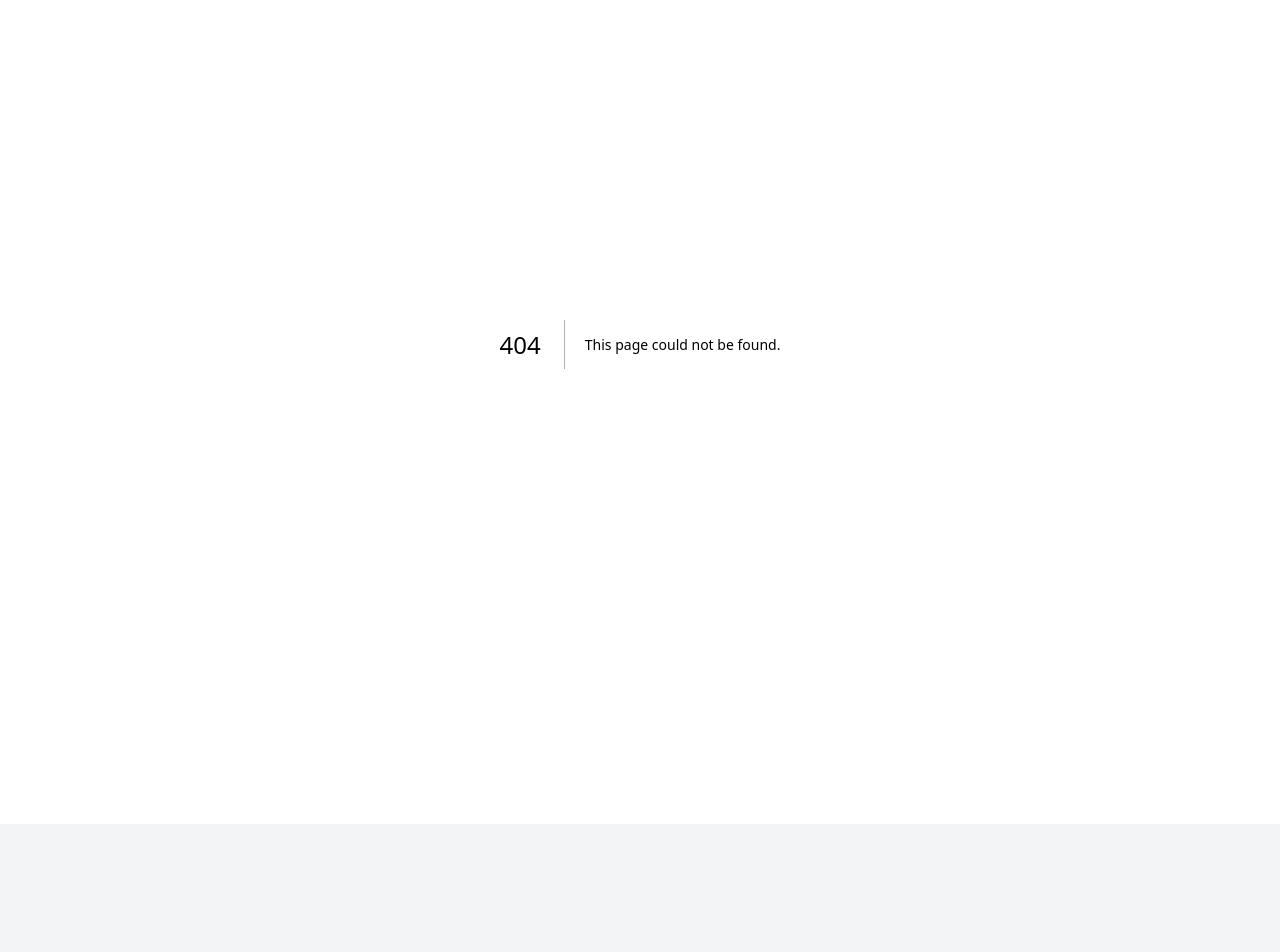
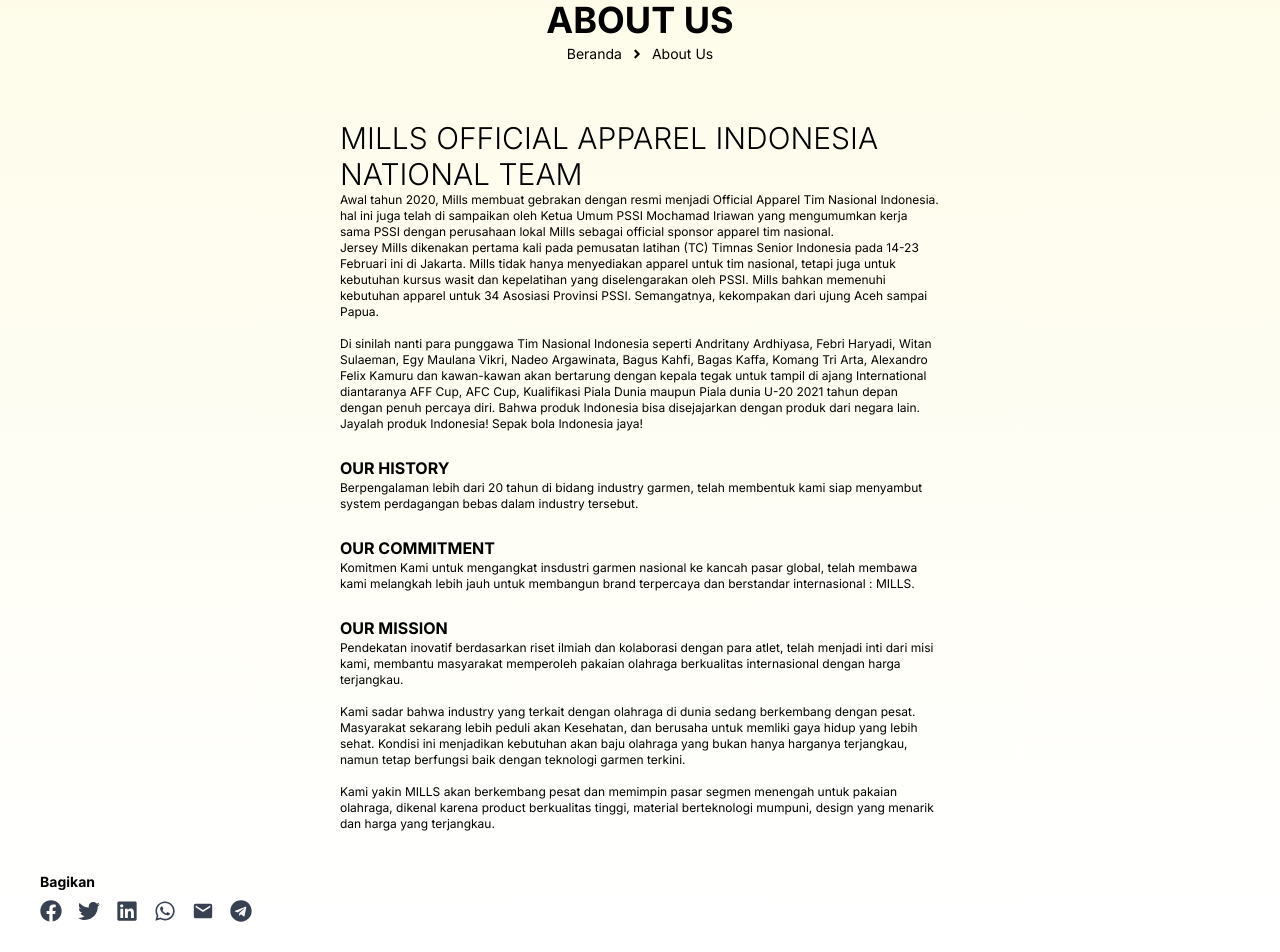
Before and after one commit to hengkianggia/mills, a Next.js app: page /article/about-us in a window 1280 px wide. Before the commit this address had no page. Shown: the part 120-1072 px from the top of the page. Built offline with nearby package versions, Linux system fonts and the light colour scheme.

Commit message:
about us and how to order

```diff
--- /dev/null
+++ b/src/app/article/[slug]/page.jsx
@@ -0,0 +1,53 @@
+import Div from '@/components/helper/Div'
+import AboutUs from '@/components/pages/article/AboutUs'
+import HowToOrder from '@/components/pages/article/HowToOrder'
+import Title from '@/components/title component/Title'
+import React from 'react'
+import { FaFacebook, FaLinkedin, FaTelegram, FaTwitter, FaWhatsapp } from 'react-icons/fa'
+import { MdEmail } from 'react-icons/md'
+
+const ArticleDetail = ({params}) => {
+let title = params.slug
+
+  return (
+    <>
+      <Div
+        flex
+        column
+        itemsCenter
+        full
+        className="bg-gradient-to-b from-yellow-50 to-white pt-14 px-4"
+      >
+        <div className="w-full flex flex-col items-center max-w-screen-maxxx min-h-[80vh] md:min-h-[50vh] lg:min-h-[90vh]">
+          <Title title={title} />
+
+          <div className="mt-14 w-full">
+            {title == 'about-us' && <AboutUs/>}
+            {title == 'how-to-order' && <HowToOrder/>}
+            <ListSosmed />
+          </div>
+        </div>
+      </Div>
+    </>
+  );
+}
+
+export default ArticleDetail
+
+const ListSosmed = () => {
+  return (
+    <div className="w-full flex flex-col gap-2 mt-10">
+      <h1 className="font-bold text-sm">Bagikan</h1>
+
+      {/* list sosmed */}
+      <div className="flex items-center gap-4">
+        <FaFacebook size={22} className="cursor-pointer text-gray-700" />
+        <FaTwitter size={22} className="cursor-pointer text-gray-700" />
+        <FaLinkedin size={22} className="cursor-pointer text-gray-700" />
+        <FaWhatsapp size={22} className="cursor-pointer text-gray-700" />
+        <MdEmail size={22} className="cursor-pointer text-gray-700" />
+        <FaTelegram size={22} className="cursor-pointer text-gray-700" />
+      </div>
+    </div>
+  );
+}
--- a/src/components/footer/Footer.jsx
+++ b/src/components/footer/Footer.jsx
@@ -58,9 +58,9 @@
                   }
                 >
                   {openFooter === "customer-services" ? (
-                    <FaSortUp className="lg:hidden"/>
+                    <FaSortUp className="lg:hidden" />
                   ) : (
-                    <FaSortDown className="lg:hidden"/>
+                    <FaSortDown className="lg:hidden" />
                   )}
                 </div>
               </div>
@@ -68,8 +68,8 @@
               {/* for mobile and tablet */}
               {openFooter == "customer-services" && (
                 <div className="mt-4 space-y-1 flex flex-col">
-                  <Link href={"/"}>About us</Link>
-                  <Link href={"/"}>How to order</Link>
+                  <Link href={"/article/about-us"}>About us</Link>
+                  <Link href={"/article/how-to-order"}>How to order</Link>
                   <Link href={"/"}>Shipping Methods</Link>
                   <Link href={"/"}>Payment Methods</Link>
                   <Link href={"/"}>FAQ</Link>
@@ -80,8 +80,8 @@
 
               {/* for desktop */}
               <div className="mt-4 space-y-1 flex flex-col max-lg:hidden">
-                <Link href={"/"}>About us</Link>
-                <Link href={"/"}>How to order</Link>
+                <Link href={"/article/about-us"}>About us</Link>
+                <Link href={"/article/how-to-order"}>How to order</Link>
                 <Link href={"/"}>Shipping Methods</Link>
                 <Link href={"/"}>Payment Methods</Link>
                 <Link href={"/"}>FAQ</Link>
--- a/src/components/navbar/Navbar.jsx
+++ b/src/components/navbar/Navbar.jsx
@@ -296,8 +296,6 @@
                       <div
                         key={index}
                         className="px-3 py-3 text-xs cursor-pointer min-w-[12vw] bg-gray-me transition-all hover:bg-gray-200"
-                        onMouseEnter={() => setSubNavItemActive(item.href)}
-                        onMouseLeave={() => setSubNavItemActive("")}
                       >
                         {item.name}
                       </div>
--- /dev/null
+++ b/src/components/pages/article/AboutUs.jsx
@@ -0,0 +1,72 @@
+import Div from '@/components/helper/Div'
+import React from 'react'
+
+const AboutUs = () => {
+  return (
+    <Div full className="w-full flex flex-col items-center">
+      <div className="md:max-w-[70%] lg:max-w-[50%]">
+        <h1 className="uppercase text-3xl font-light">
+          MILLS OFFICIAL APPAREL INDONESIA NATIONAL TEAM{" "}
+        </h1>
+        <p className="text-xs">
+          Awal tahun 2020, Mills membuat gebrakan dengan resmi menjadi Official
+          Apparel Tim Nasional Indonesia. hal ini juga telah di sampaikan oleh
+          Ketua Umum PSSI Mochamad Iriawan yang mengumumkan kerja sama PSSI
+          dengan perusahaan lokal Mills sebagai official sponsor apparel tim
+          nasional. <br />
+          Jersey Mills dikenakan pertama kali pada pemusatan latihan (TC) Timnas
+          Senior Indonesia pada 14-23 Februari ini di Jakarta. Mills tidak hanya
+          menyediakan apparel untuk tim nasional, tetapi juga untuk kebutuhan
+          kursus wasit dan kepelatihan yang diselengarakan oleh PSSI. Mills
+          bahkan memenuhi kebutuhan apparel untuk 34 Asosiasi Provinsi PSSI.
+          Semangatnya, kekompakan dari ujung Aceh sampai Papua. <br /> <br /> Di
+          sinilah nanti para punggawa Tim Nasional Indonesia seperti Andritany
+          Ardhiyasa, Febri Haryadi, Witan Sulaeman, Egy Maulana Vikri, Nadeo
+          Argawinata, Bagus Kahfi, Bagas Kaffa, Komang Tri Arta, Alexandro Felix
+          Kamuru dan kawan-kawan akan bertarung dengan kepala tegak untuk tampil
+          di ajang International diantaranya AFF Cup, AFC Cup, Kualifikasi Piala
+          Dunia maupun Piala dunia U-20 2021 tahun depan dengan penuh percaya
+          diri. Bahwa produk Indonesia bisa disejajarkan dengan produk dari
+          negara lain. Jayalah produk Indonesia! Sepak bola Indonesia jaya!
+        </p>
+
+        <div className="mt-6">
+          <h2 className="font-bold">OUR HISTORY</h2>
+          <p className="text-xs">
+            Berpengalaman lebih dari 20 tahun di bidang industry garmen, telah
+            membentuk kami siap menyambut system perdagangan bebas dalam
+            industry tersebut.
+          </p>
+        </div>
+        <div className="mt-6">
+          <h2 className="font-bold">OUR COMMITMENT</h2>
+          <p className="text-xs">
+            Komitmen Kami untuk mengangkat insdustri garmen nasional ke kancah
+            pasar global, telah membawa kami melangkah lebih jauh untuk
+            membangun brand terpercaya dan berstandar internasional : MILLS.
+          </p>
+        </div>
+        <div className="mt-6">
+          <h2 className="font-bold">OUR MISSION</h2>
+          <p className="text-xs">
+            Pendekatan inovatif berdasarkan riset ilmiah dan kolaborasi dengan
+            para atlet, telah menjadi inti dari misi kami, membantu masyarakat
+            memperoleh pakaian olahraga berkualitas internasional dengan harga
+            terjangkau. <br /> <br /> Kami sadar bahwa industry yang terkait
+            dengan olahraga di dunia sedang berkembang dengan pesat. Masyarakat
+            sekarang lebih peduli akan Kesehatan, dan berusaha untuk memliki
+            gaya hidup yang lebih sehat. Kondisi ini menjadikan kebutuhan akan
+            baju olahraga yang bukan hanya harganya terjangkau, namun tetap
+            berfungsi baik dengan teknologi garmen terkini. <br /> <br /> Kami
+            yakin MILLS akan berkembang pesat dan memimpin pasar segmen menengah
+            untuk pakaian olahraga, dikenal karena product berkualitas tinggi,
+            material berteknologi mumpuni, design yang menarik dan harga yang
+            terjangkau.
+          </p>
+        </div>
+      </div>
+    </Div>
+  );
+}
+
+export default AboutUs
--- /dev/null
+++ b/src/components/pages/article/HowToOrder.jsx
@@ -0,0 +1,94 @@
+import React from 'react'
+
+import Div from '@/components/helper/Div';
+
+const HowToOrder = () => {
+  return (
+    <Div full className="w-full flex flex-col items-center">
+      <div className="md:max-w-[70%] lg:max-w-[50%]">
+        <p className="text-xs">
+          HOW TO ORDER <br />
+          Berikut adalah langkah-langkah untuk melakukan pemesanan dan
+          pembayaran di MILLS:
+        </p>
+
+        <ul className="list-disc text-xs mt-6 pl-8 space-y-2">
+          <li>Pilih produk yang kamu inginkan.</li>
+          <li>
+            Jangan lupa untuk memilih ukuran dan jumlah produk yang ingin kamu
+            order.
+          </li>
+          <li>Klik Add to Cart.</li>
+          <li>
+            Jika kamu masih ingin melanjutkan belanja, maka klik Continue
+            Shopping, namun apabila kamu ingin melanjutkan ke proses pembayaran,
+            maka klik Check Out .
+          </li>
+          <li>
+            Kamu akan memasuki halaman rangkuman belanjamu. Apabila kamu
+            memiliki kode kupon, kamu bisa memasukkan kode kuponmu di kolom yang
+            telah tersedia.
+          </li>
+          <li>
+            Apabila kamu sudah selesai mengecek ulang orderanmu, klik Check Out.
+          </li>
+          <li>Kamu akan diarahkan ke halaman Login.</li>
+          <li>
+            Apabila kamu sudah menjadi member, maka data dirimu akan langsung
+            tercantum di dalam halaman berikutnya. Tetapi jika kamu memesan
+            sebagai guest, maka kamu harus memasukkan data dirimu.
+          </li>
+          <li>
+            Pastikan kamu menulis alamatmu dengan jelas dan lengkap untuk
+            memudahkan proses pengiriman. Jika terjadi kendala pada proses
+            pengisian data seperti tulisan "invalid shipping", kamu diminta agar
+            tidak menulis kolom state/province dan city/district secara manual.
+          </li>
+          <li>
+            Kamu wajib memilih sesuai pilihan kota atau kecamatan yang tersedia
+            (tidak diperbolehkan mengetik sendiri/manual).
+          </li>
+          <li>
+            Jika MILLS sedang mengadakan promo free ongkir, kalian bisa
+            memasukan kode kupon promo free ongkir dihalaman place order ini.
+          </li>
+          <li>
+            Setelah selesai, kalian bisa centang tulisan I agree to Terms of Use
+            and Privacy Policy.
+          </li>
+          <li>Kemudian, kalian wajib click Place Order.</li>
+          <li>
+            Setelah itu, akan muncul halaman yang berisikan nomor order ID,
+            informasi nomor rekening, dan nominal yang harus dibayarkan.
+          </li>
+          <li>
+            Nomor order ID dikirimkan melalui email sehingga wajib menuliskan
+            email dengan benar saat login.
+          </li>
+          <li>
+            Harap perhatikan nominal yang harus dibayarkan, kalian wajib
+            mencantumkan kode unik pembayaran saat transfer.
+          </li>
+          <li>Kamu akan menerima email notifikasi terkait pembelanjaanmu.</li>
+          <li>
+            Setelah melakukan pembayaran, kamu harus mengisi data verifikasi
+            pembayaran di halaman CONFIRM PAYMEN.
+          </li>
+          <li>
+            Batas waktu pembayaran 12 jam dari saat kamu click place order
+            sehingga pastikan kamu transfer sebelum 12 jam dari waktu pemesanan.
+          </li>
+          <li>
+            Setelah itu, orderanmu akan kami verifikasi dan segera dikirimkan.
+          </li>
+        </ul>
+
+        <p className="text-xs mt-6">
+          Best Regards, <br /> MILLS
+        </p>
+      </div>
+    </Div>
+  );
+}
+
+export default HowToOrder
--- a/src/components/title component/Title.jsx
+++ b/src/components/title component/Title.jsx
@@ -4,13 +4,21 @@
 import { FaAngleRight } from 'react-icons/fa'
 
 const Title = ({title}) => {
+    const removeDash = (text) => {
+      // Regex untuk menghilangkan tanda "-" dan diganti dengan spasi
+      const pattern = /-/g;
+      const replacedText = text.replace(pattern, " ");
+      return replacedText;
+    };
+
+    const newTitle = removeDash(title)
   return (
     <Div flex column itemsCenter>
-      <h1 className="font-bold text-2xl uppercase lg:text-4xl">{title}</h1>
+      <h1 className="font-bold text-2xl uppercase lg:text-4xl">{newTitle}</h1>
       <Div flex itemsCenter className="gap-2 text-sm mt-1 capitalize">
         <Link href={"/"}>Beranda</Link>
         <FaAngleRight />
-        <p>{title}</p>
+        <p>{newTitle}</p>
       </Div>
     </Div>
   );
```
